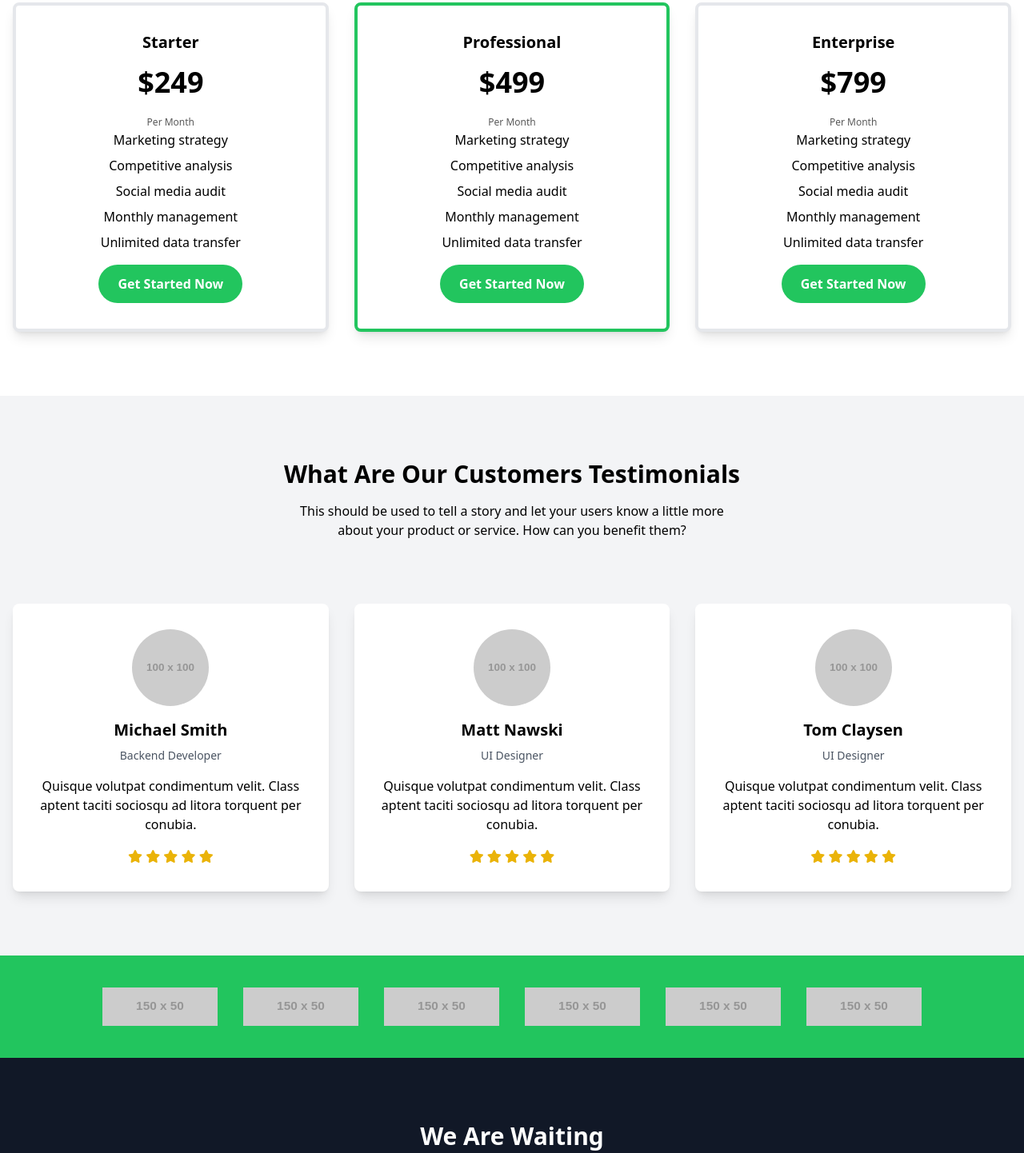
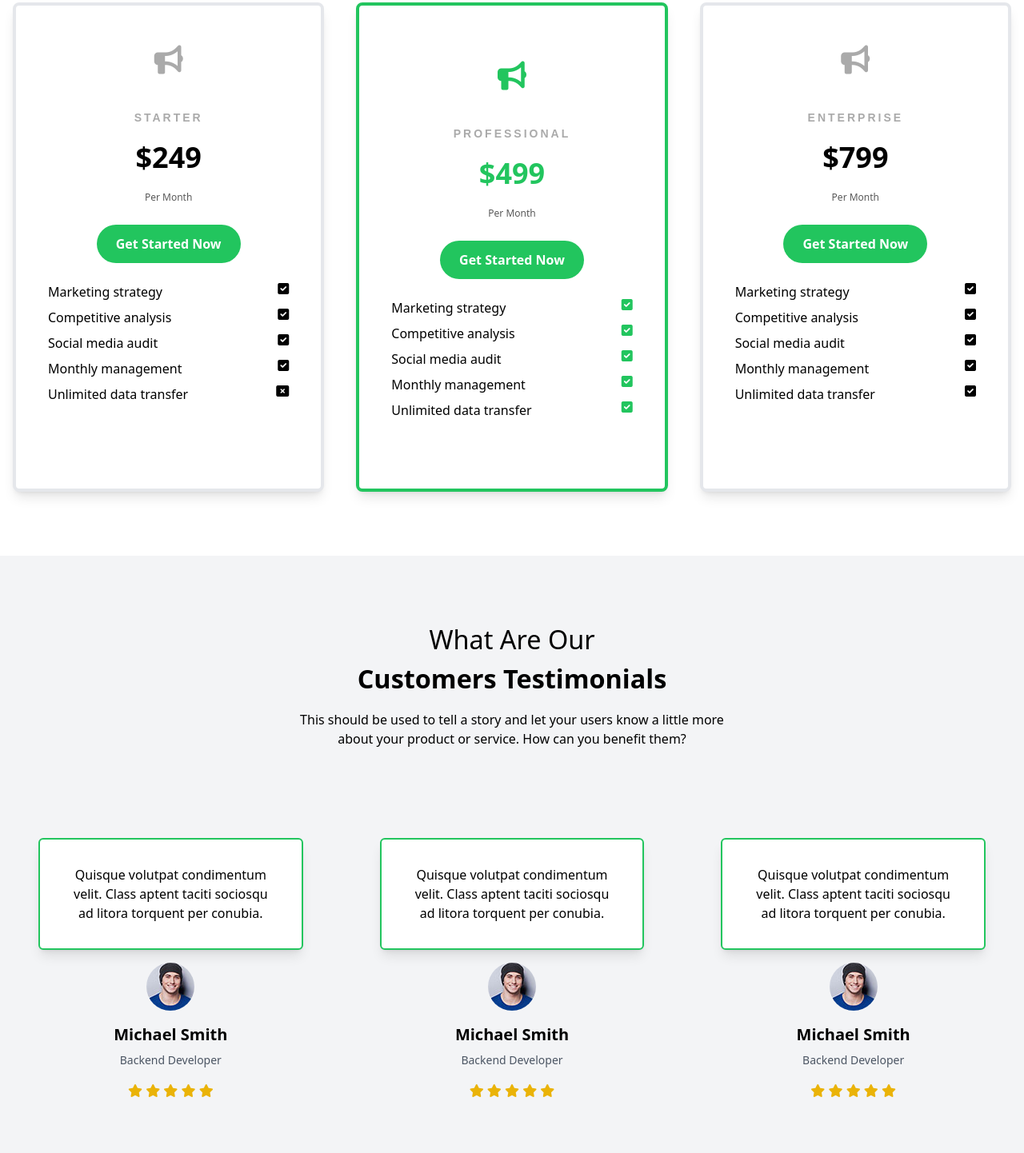
Before and after one commit to shahzad7886/cloin, a plain HTML site: page index.html in a window 1280 px wide. Shown: the part 2977-4419 px from the top of the page at 80% size. Drawn offline with nearby package versions, Linux system fonts and the light colour scheme; placeholder pictures from the web are drawn by us; a web font is replaced by a local one.

Commit message:
slider is remaining

```diff
--- a/css/style.css
+++ b/css/style.css
@@ -23,8 +23,16 @@ hr {
   transform: translateY(-10px);
 }
 .grid .card:hover h4,
-.pricing-card:hover p {
+.pricing-card:hover .price {
   color: #2cfa89;
+}
+.pricing-card h4 {
+  font-size: 14px;
+  font-family: "Titillium Web", "Almarai", sans-serif;
+  font-weight: 600;
+  text-transform: uppercase;
+  letter-spacing: 3px;
+  color: #aaa;
 }
 .grid .card:hover .icon {
   background-color: #2cfa89;
@@ -123,3 +131,16 @@ hr {
 .btn-video i:hover {
   background: #222;
 }
+footer .space-x-4 a {
+  background: #aaa;
+  width: 35px;
+  height: 35px;
+  border-radius: 50%;
+  padding: 20px;
+}
+footer .space-x-4 a:hover,
+i:hover {
+  /* transform: translateY(-50%); */
+  background-color: #2cfa89;
+  color: #fff;
+}
--- a/index.html
+++ b/index.html
@@ -236,45 +236,103 @@
                 know a
                 little more about your product or service. How can you benefit them?</p>
         </div>
-        <div class="grid grid-cols-1 md:grid-cols-3 gap-8">
-            <div class="bg-white pricing-card p-8 border-4 rounded-lg shadow-lg text-center">
+        <div class="grid grid-cols-1 md:grid-cols-3 gap-10">
+            <div
+                class="bg-white pricing-card  py-[50px] px-[40px] border-4 hover:border-gray-500 rounded-lg shadow-lg text-center">
+                <i class="fa fa-bullhorn text-[36px] mb-10 text-[#aaa]" aria-hidden="true"></i>
                 <h4 class="text-xl font-bold mb-4">Starter</h4>
-                <p class="text-4xl font-bold mb-4">$249</p>
-                <span class="text-[12px] opacity-65">Per Month</span>
-                <ul class="space-y-2 mb-4">
-                    <li>Marketing strategy</li>
-                    <li>Competitive analysis</li>
-                    <li>Social media audit</li>
-                    <li>Monthly management</li>
-                    <li>Unlimited data transfer</li>
+                <p class="text-4xl price font-bold mb-4">$249</p>
+                <span class="text-[12px] opacity-65">Per Month</span><br><br>
+                <button class="py-3 px-6 bg-green-500 text-white rounded-full font-bold">Get Started
+                    Now</button><br><br>
+                <ul class="space-y-2 mb-4 text-start ">
+                    <li class="flex justify-between">
+                        <p>Marketing strategy</p>
+                        <i class="fa fa-check-square" aria-hidden="true"></i>
+                    </li>
+                    <li class="flex justify-between">
+                        <p>Competitive analysis</p>
+                        <i class="fa fa-check-square" aria-hidden="true"></i>
+                    </li>
+                    <li class="flex justify-between">
+                        <p>Social media audit</p>
+                        <i class="fa fa-check-square" aria-hidden="true"></i>
+                    </li>
+                    <li class="flex justify-between">
+                        <p>Monthly management</p>
+                        <i class="fa fa-check-square" aria-hidden="true"></i>
+                    </li>
+                    <li class="flex justify-between">
+                        <p>Unlimited data transfer</p>
+                        <i class="fa fa-window-close" aria-hidden="true"></i>
+                    </li>
+
                 </ul>
-                <button class="py-3 px-6 bg-green-500 text-white rounded-full font-bold">Get Started Now</button>
+
             </div>
-            <div class="bg-white pricing-card p-8 rounded-lg shadow-lg text-center border-4 border-green-500">
-                <h4 class="text-xl font-bold mb-4">Professional</h4>
-                <p class="text-4xl font-bold mb-4">$499</p>
-                <span class="text-[12px] opacity-65">Per Month</span>
-                <ul class="space-y-2 mb-4">
-                    <li>Marketing strategy</li>
-                    <li>Competitive analysis</li>
-                    <li>Social media audit</li>
-                    <li>Monthly management</li>
-                    <li>Unlimited data transfer</li>
+            <div
+                class="bg-white pricing-card  py-[70px] px-[40px] rounded-lg shadow-lg text-center border-4 border-green-500">
+                <i class="fa fa-bullhorn text-[36px] mb-10 text-green-500" aria-hidden="true"></i>
+                <h4 class="text-xl  mb-4">Professional</h4>
+                <p class="text-4xl price text-green-500 font-bold mb-4">$499</p>
+                <span class="text-[12px] opacity-65">Per Month</span><br><br>
+                <button class="py-3 px-6 bg-green-500 text-white rounded-full font-bold">Get Started
+                    Now</button><br><br>
+                <ul class="space-y-2 mb-4 text-start ">
+                    <li class="flex justify-between">
+                        <p>Marketing strategy</p>
+                        <i class="fa fa-check-square text-green-500" aria-hidden="true"></i>
+                    </li>
+                    <li class="flex justify-between">
+                        <p>Competitive analysis</p>
+                        <i class="fa fa-check-square text-green-500" aria-hidden="true"></i>
+                    </li>
+                    <li class="flex justify-between">
+                        <p>Social media audit</p>
+                        <i class="fa fa-check-square text-green-500" aria-hidden="true"></i>
+                    </li>
+                    <li class="flex justify-between">
+                        <p>Monthly management</p>
+                        <i class="fa fa-check-square text-green-500" aria-hidden="true"></i>
+                    </li>
+                    <li class="flex justify-between">
+                        <p>Unlimited data transfer</p>
+                        <i class="fa fa-check-square text-green-500" aria-hidden="true"></i>
+                    </li>
+
                 </ul>
-                <button class="py-3 px-6 bg-green-500 text-white rounded-full font-bold">Get Started Now</button>
             </div>
-            <div class="bg-white pricing-card p-8 border-4 rounded-lg shadow-lg text-center">
+            <div
+                class="bg-white pricing-card py-[50px] px-[40px] border-4 hover:border-gray-500 rounded-lg shadow-lg text-center">
+                <i class="fa fa-bullhorn text-[36px] mb-10 text-[#aaa]" aria-hidden="true"></i>
                 <h4 class="text-xl font-bold mb-4">Enterprise</h4>
-                <p class="text-4xl font-bold mb-4">$799 </p>
-                <span class="text-[12px] opacity-65">Per Month</span>
-                <ul class="space-y-2 mb-4">
-                    <li>Marketing strategy</li>
-                    <li>Competitive analysis</li>
-                    <li>Social media audit</li>
-                    <li>Monthly management</li>
-                    <li>Unlimited data transfer</li>
+                <p class="text-4xl price font-bold mb-4">$799 </p>
+                <span class="text-[12px] opacity-65">Per Month</span><br><br>
+                <button class="py-3 px-6 bg-green-500 text-white rounded-full font-bold">Get Started
+                    Now</button><br><br>
+                <ul class="space-y-2 mb-4 text-start ">
+                    <li class="flex justify-between">
+                        <p>Marketing strategy</p>
+                        <i class="fa fa-check-square" aria-hidden="true"></i>
+                    </li>
+                    <li class="flex justify-between">
+                        <p>Competitive analysis</p>
+                        <i class="fa fa-check-square" aria-hidden="true"></i>
+                    </li>
+                    <li class="flex justify-between">
+                        <p>Social media audit</p>
+                        <i class="fa fa-check-square" aria-hidden="true"></i>
+                    </li>
+                    <li class="flex justify-between">
+                        <p>Monthly management</p>
+                        <i class="fa fa-check-square" aria-hidden="true"></i>
+                    </li>
+                    <li class="flex justify-between">
+                        <p>Unlimited data transfer</p>
+                        <i class="fa fa-check-square" aria-hidden="true"></i>
+                    </li>
+
                 </ul>
-                <button class="py-3 px-6 bg-green-500 text-white rounded-full font-bold">Get Started Now</button>
             </div>
         </div>
     </div>
@@ -282,20 +340,26 @@
     <div class="bg-gray-100 py-20">
         <div class="container mx-auto px-4">
             <div class="text-center mb-20">
-                <h3 class="text-3xl font-bold mb-4">What Are Our Customers Testimonials</h3>
+                <h3 class="text-[32.4px] font-[300]">What Are Our </h3>
+                <h3 class="text-[32.4px] font-bold mb-4">Customers Testimonials </h3>
                 <p class="max-w-xl mx-auto">This should be used to tell a story and let your users know a little
                     more
                     about your product or service. How can you benefit them?</p>
             </div>
             <div class="grid grid-cols-1 md:grid-cols-3 gap-8">
-                <div class="bg-white p-8 rounded-lg shadow-lg text-center">
-                    <img src="https://placehold.co/100x100" alt="Michael Smith"
-                        class="w-24 h-24 mx-auto rounded-full mb-4">
+                <div class=" p-8 rounded-lg  text-center">
+                    <p class="mb-4 bg-white p-8 rounded-md border-2  shadow-lg border-green-500">Quisque volutpat
+                        condimentum velit.
+                        Class
+                        aptent taciti
+                        sociosqu ad
+                        litora
+                        torquent
+                        per conubia.</p>
+                    <img src="assets/images/men.jpg" alt="Michael Smith"
+                        class="w-[60px] h-[60px] mx-auto rounded-full mb-4">
                     <h4 class="text-xl font-bold mb-2">Michael Smith</h4>
                     <p class="text-sm text-gray-600 mb-4">Backend Developer</p>
-                    <p class="mb-4">Quisque volutpat condimentum velit. Class aptent taciti sociosqu ad litora
-                        torquent
-                        per conubia.</p>
                     <div class="text-yellow-500">
                         <i class="fas fa-star"></i>
                         <i class="fas fa-star"></i>
@@ -304,14 +368,19 @@
                         <i class="fas fa-star"></i>
                     </div>
                 </div>
-                <div class="bg-white p-8 rounded-lg shadow-lg text-center">
-                    <img src="https://placehold.co/100x100" alt="Matt Nawski"
-                        class="w-24 h-24 mx-auto rounded-full mb-4">
-                    <h4 class="text-xl font-bold mb-2">Matt Nawski</h4>
-                    <p class="text-sm text-gray-600 mb-4">UI Designer</p>
-                    <p class="mb-4">Quisque volutpat condimentum velit. Class aptent taciti sociosqu ad litora
+                <div class=" p-8 rounded-lg  text-center">
+                    <p class="mb-4 bg-white p-8 rounded-md border-2  shadow-lg border-green-500">Quisque volutpat
+                        condimentum velit.
+                        Class
+                        aptent taciti
+                        sociosqu ad
+                        litora
                         torquent
                         per conubia.</p>
+                    <img src="assets/images/men.jpg" alt="Michael Smith"
+                        class="w-[60px] h-[60px] mx-auto rounded-full mb-4">
+                    <h4 class="text-xl font-bold mb-2">Michael Smith</h4>
+                    <p class="text-sm text-gray-600 mb-4">Backend Developer</p>
                     <div class="text-yellow-500">
                         <i class="fas fa-star"></i>
                         <i class="fas fa-star"></i>
@@ -320,14 +389,19 @@
                         <i class="fas fa-star"></i>
                     </div>
                 </div>
-                <div class="bg-white p-8 rounded-lg shadow-lg text-center">
-                    <img src="https://placehold.co/100x100" alt="Tom Claysen"
-                        class="w-24 h-24 mx-auto rounded-full mb-4">
-                    <h4 class="text-xl font-bold mb-2">Tom Claysen</h4>
-                    <p class="text-sm text-gray-600 mb-4">UI Designer</p>
-                    <p class="mb-4">Quisque volutpat condimentum velit. Class aptent taciti sociosqu ad litora
+                <div class=" p-8 rounded-lg  text-center">
+                    <p class="mb-4 bg-white p-8 rounded-md border-2  shadow-lg border-green-500">Quisque volutpat
+                        condimentum velit.
+                        Class
+                        aptent taciti
+                        sociosqu ad
+                        litora
                         torquent
                         per conubia.</p>
+                    <img src="assets/images/men.jpg" alt="Michael Smith"
+                        class="w-[60px] h-[60px] mx-auto rounded-full mb-4">
+                    <h4 class="text-xl font-bold mb-2">Michael Smith</h4>
+                    <p class="text-sm text-gray-600 mb-4">Backend Developer</p>
                     <div class="text-yellow-500">
                         <i class="fas fa-star"></i>
                         <i class="fas fa-star"></i>
@@ -361,9 +435,9 @@
         </div>
     </div>
 
-    <footer class="bg-gray-800 text-white py-6">
-        <div class="container-lg mx-auto px-4 flex justify-between text-center">
-            <p class="mb-4">&copy; 2024 Clion. All Rights Reserved.</p>
+    <footer class=" container-lg mx-auto py-14 px-10">
+        <div class=" mx-auto px-4 flex justify-between text-center">
+            <p class="mb-4 text-[18px]">&copy; 2024 <em class="font-medium">Clion</em>. All Rights Reserved.</p>
             <div class="space-x-4">
                 <a href="#" class="hover:underline"><i class="fab fa-facebook-f"></i></a>
                 <a href="#" class="hover:underline"><i class="fab fa-twitter"></i></a>
```
Also changed, not shown: assets/images/men.jpg (added).
